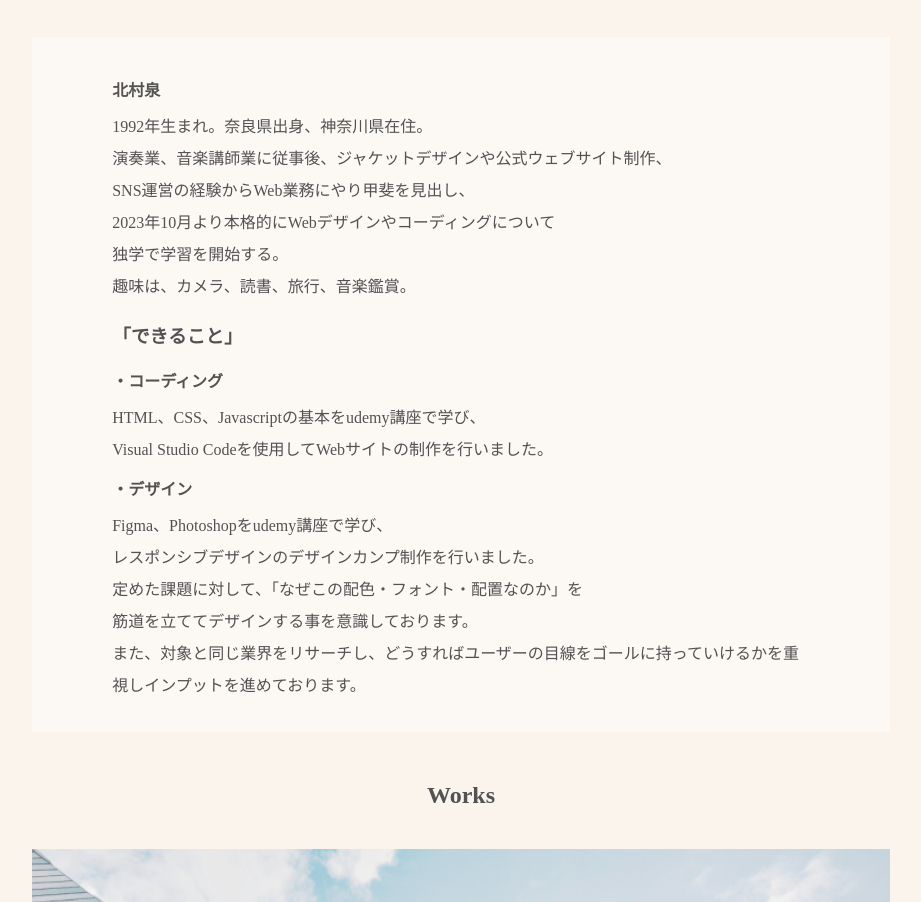
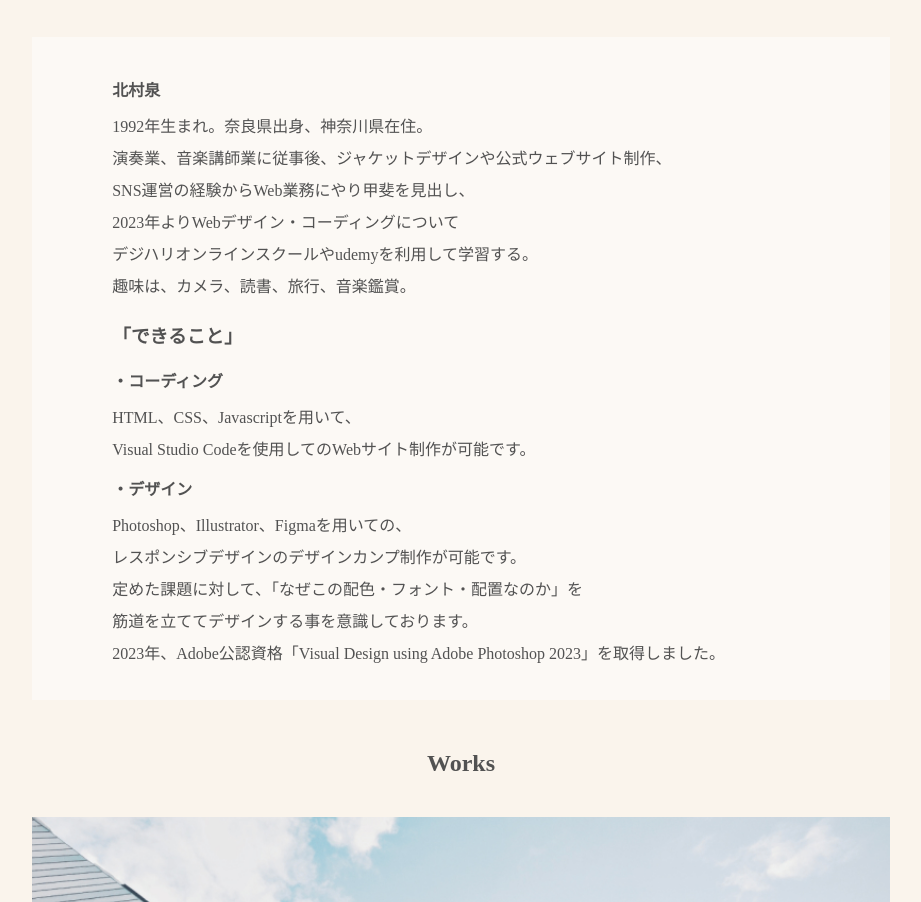
Before and after one commit to izu88/portfolio, a plain HTML site: page index.html in a window 1280 px wide. Shown: the part 754-1656 px from the top of the page, without its empty margins (179-1100 px from the left). Drawn offline with Linux system fonts and the light colour scheme; some packages are replaced by stand-ins of ours.

Commit message:
Update index.html

```diff
--- a/index.html
+++ b/index.html
@@ -76,7 +76,7 @@
             <img src="img/mainvisual.jpg" alt="mainvisual">
         </div>
 
-        <!-- about -->
+       <!-- about -->
         <section id="about" class="wrapper">
             <h2 class="sec-title">About</h2>
             <div class="content">
@@ -85,7 +85,7 @@
                 <p>
                     1992年生まれ。奈良県出身、神奈川県在住。<br>
                     演奏業、音楽講師業に従事後、ジャケットデザインや公式ウェブサイト制作、<br class="br_pc">SNS運営の経験からWeb業務にやり甲斐を見出し、<br class="br_pc">
-                    2023年10月より本格的にWebデザインやコーディングについて<br class="br_pc">独学で学習を開始する。<br>
+                    2023年よりWebデザイン・コーディングについて<br class="br_pc">デジハリオンラインスクールやudemyを利用して学習する。<br>
                     趣味は、カメラ、読書、旅行、音楽鑑賞。
                 </p><br>
 
@@ -93,17 +93,17 @@
 
                 <h4 class="content-sub">・コーディング</h4>
                 <p>
-                    HTML、CSS、Javascriptの基本をudemy講座で学び、<br class="br_pc">
-                    Visual Studio Codeを使用してWebサイトの制作を行いました。<br>
+                    HTML、CSS、Javascriptを用いて、<br class="br_pc">
+                    Visual Studio Codeを使用してのWebサイト制作が可能です。<br>
                 </p>
 
                 <h4 class="content-sub">・デザイン</h4>
                 <p>
-                    Figma、Photoshopをudemy講座で学び、<br class="br_pc">
-                    レスポンシブデザインのデザインカンプ制作を行いました。<br>
+                    Photoshop、Illustrator、Figmaを用いての、<br class="br_pc">
+                    レスポンシブデザインのデザインカンプ制作が可能です。<br>
                     定めた課題に対して、「なぜこの配色・フォント・配置なのか」を<br class="br_pc">
                     筋道を立ててデザインする事を意識しております。<br>
-                    また、対象と同じ業界をリサーチし、どうすればユーザーの目線をゴールに持っていけるかを重視しインプットを進めております。
+                    2023年、Adobe公認資格「Visual Design using Adobe Photoshop 2023」を取得しました。
                 </p>
             </div>
 
```
